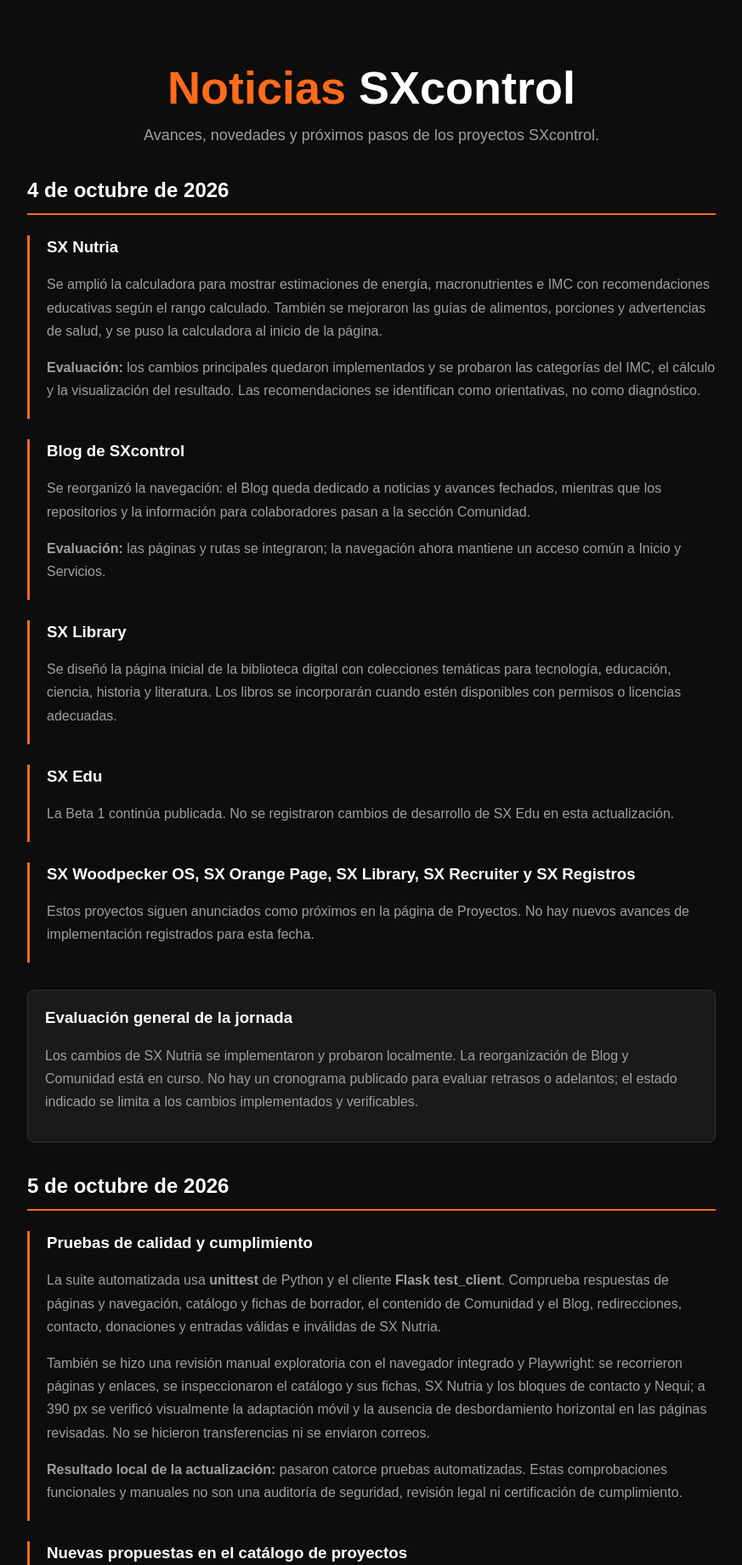
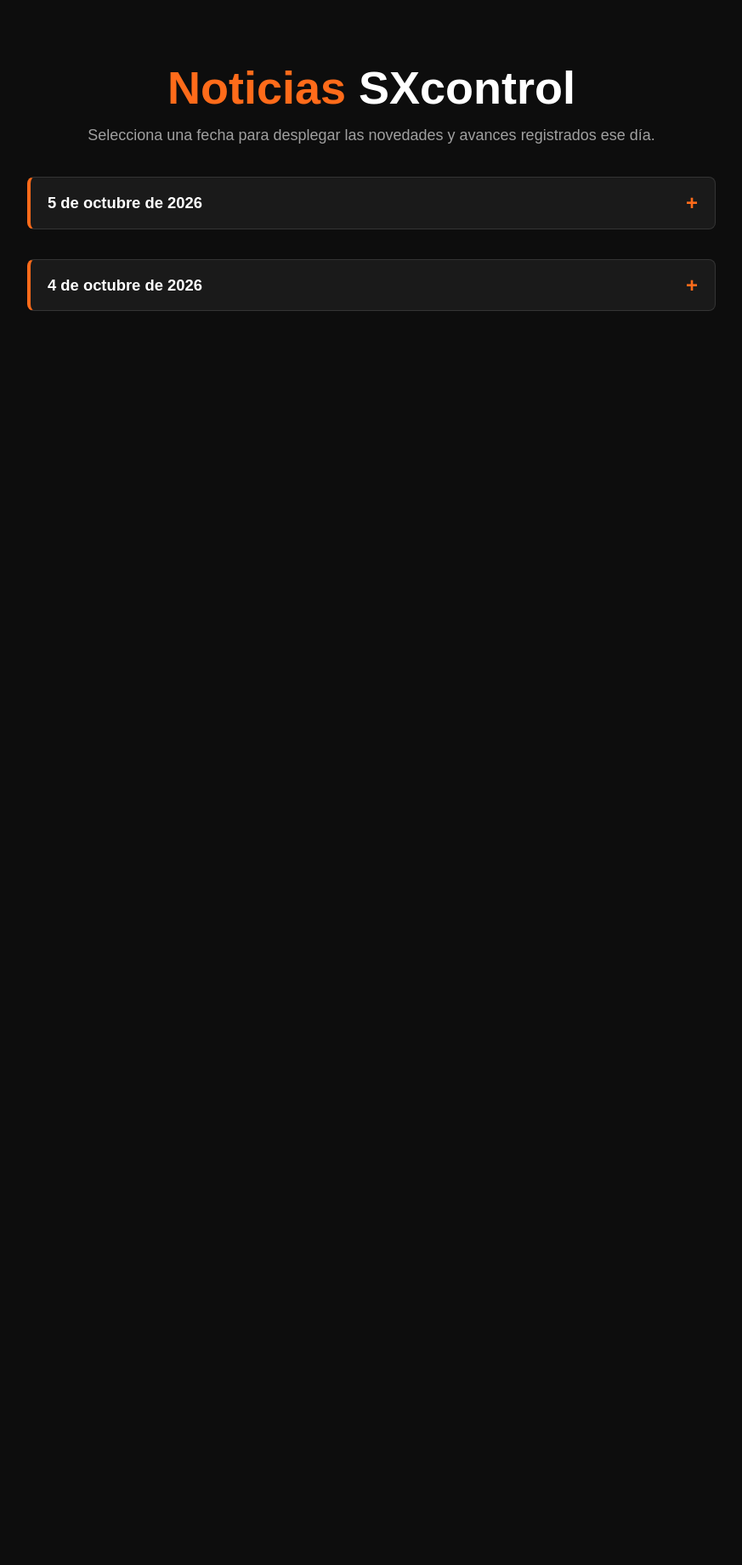
Before and after one commit to solosoyjuan03/Sxcontrol, a Flask app: page /blog in a window 1280 px wide. Shown: the part 74-1916 px from the top of the page at 85% size, without its empty margins (203-1076 px from the left). After the commit the page ends 440 px from the top, so only its background shows below. Run offline with Flask 3, Linux system fonts and the light colour scheme.

Commit message:
Ordenar novedades del blog por fecha descendente
Co-authored-by: Copilot <223556219+Copilot@users.noreply.github.com>

```diff
--- a/static/css/style.css
+++ b/static/css/style.css
@@ -322,11 +322,48 @@ header nav a:hover {
     text-align: left;
 }
 
-.noticias-timeline > h2 {
-    margin: 0;
-    padding-bottom: 12px;
-    border-bottom: 2px solid var(--sx-orange);
-    line-height: 1.3;
+.noticias-fecha > summary {
+    display: flex;
+    align-items: center;
+    justify-content: space-between;
+    gap: 16px;
+    padding: 16px 20px;
+    border: 1px solid var(--sx-border);
+    border-left: 4px solid var(--sx-orange);
+    border-radius: 8px;
+    background: var(--sx-black-soft);
+    color: var(--sx-white);
+    cursor: pointer;
+    font-size: 1.15rem;
+    font-weight: 700;
+    list-style: none;
+}
+
+.noticias-fecha > summary::-webkit-details-marker {
+    display: none;
+}
+
+.noticias-fecha > summary::after {
+    color: var(--sx-orange);
+    content: "+";
+    font-size: 1.5rem;
+    line-height: 1;
+}
+
+.noticias-fecha[open] > summary {
+    border-radius: 8px 8px 0 0;
+}
+
+.noticias-fecha[open] > summary::after {
+    content: "\2212";
+}
+
+.noticias-fecha-contenido {
+    padding: 1px 18px 12px;
+    border: 1px solid var(--sx-border);
+    border-top: 0;
+    border-radius: 0 0 8px 8px;
+    background: var(--sx-black-soft);
 }
 
 .noticia-avance {
--- a/templates/Blog/blog.html
+++ b/templates/Blog/blog.html
@@ -25,10 +25,13 @@
     <main class="hero">
         <!-- Cada cronología agrupa noticias y verificaciones por fecha. -->
         <h1><span>Noticias</span> SXcontrol</h1>
-        <p>Avances, novedades y próximos pasos de los proyectos SXcontrol.</p>
+        <p>Selecciona una fecha para desplegar las novedades y avances registrados ese día.</p>
 
+        {% macro novedades_4_octubre() %}
         <section class="noticias-timeline" aria-label="Avances por fecha">
-            <h2><time datetime="2026-10-04">4 de octubre de 2026</time></h2>
+            <details class="noticias-fecha">
+                <summary><time datetime="2026-10-04">4 de octubre de 2026</time></summary>
+                <div class="noticias-fecha-contenido">
 
                     <article class="noticia-avance">
                         <h3>SX Nutria</h3>
@@ -61,10 +64,16 @@
                         <h3>Evaluación general de la jornada</h3>
                         <p>Los cambios de SX Nutria se implementaron y probaron localmente. La reorganización de Blog y Comunidad está en curso. No hay un cronograma publicado para evaluar retrasos o adelantos; el estado indicado se limita a los cambios implementados y verificables.</p>
                     </aside>
+                </div>
+            </details>
         </section>
+        {% endmacro %}
 
+        {% macro novedades_5_octubre() %}
         <section class="noticias-timeline" aria-label="Pruebas y avances del 5 de octubre">
-            <h2><time datetime="2026-10-05">5 de octubre de 2026</time></h2>
+            <details class="noticias-fecha">
+                <summary><time datetime="2026-10-05">5 de octubre de 2026</time></summary>
+                <div class="noticias-fecha-contenido">
 
                     <article class="noticia-avance">
                         <h3>Pruebas de calidad y cumplimiento</h3>
@@ -92,7 +101,13 @@
                         <p>La sección Comunidad reconoce a <strong>Juan David Henao</strong>, de Roldanillo, Valle del Cauca, Colombia, como autor de la idea de SXcontrol como comunidad y de la elaboración de sus programas de software. También indica que lleva más de dos años trabajando en estos proyectos desde su etapa en el SENA, refinando la idea con docentes y colegas; que asumió temporalmente el papel de CIO y que actualmente es CEO del proyecto comunitario.</p>
                         <p>Se incluyen los seudónimos <strong>Juan D. Henao</strong> y <strong>solosoyjuan</strong>, y su filosofía: «El acto más dignificante es pensar en algo más que en nosotros mismos».</p>
                     </article>
+                </div>
+            </details>
         </section>
+        {% endmacro %}
+
+        {{ novedades_5_octubre() }}
+        {{ novedades_4_octubre() }}
     </main>
 </body>
 </html>
```
Also changed, not shown: tests/Comunidad/Cumplimiento/test_calidad_sitio.py (+12 -0 lines). Lines whose indentation alone changed are shown as unchanged.
